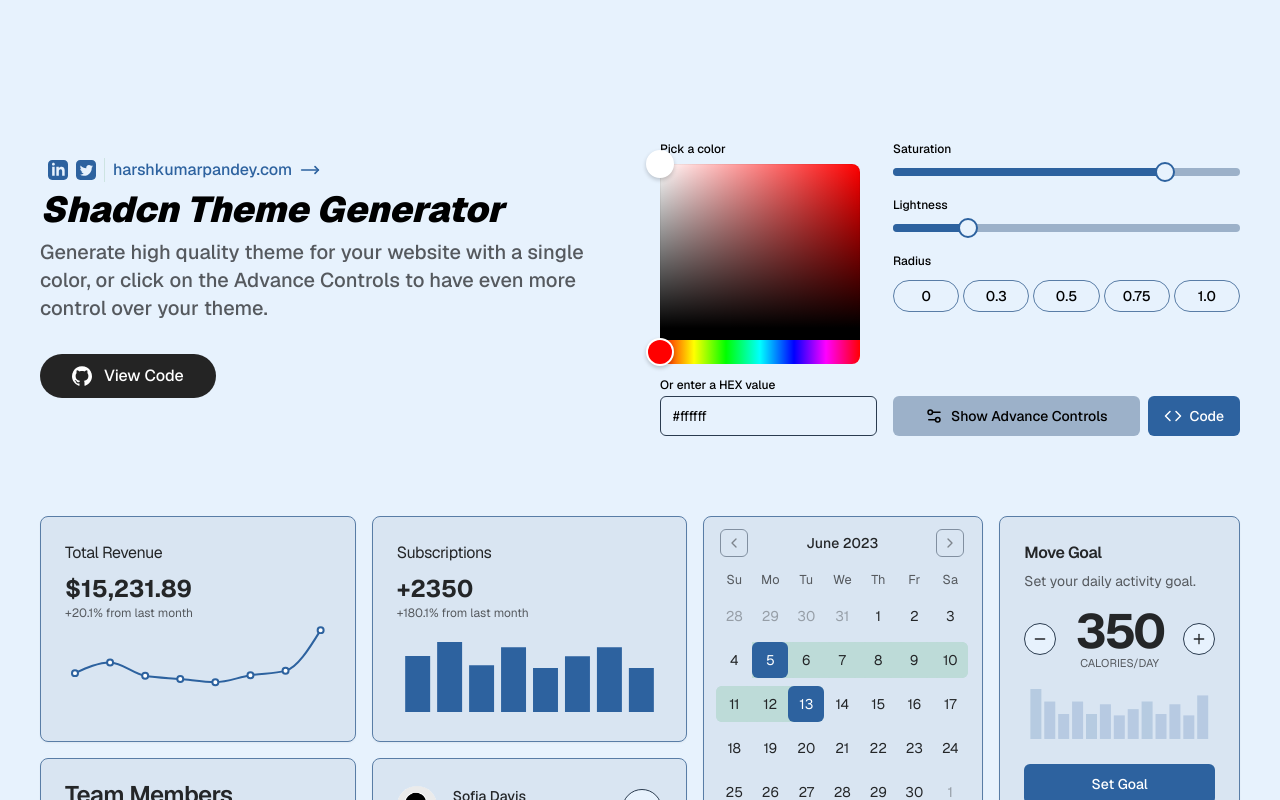
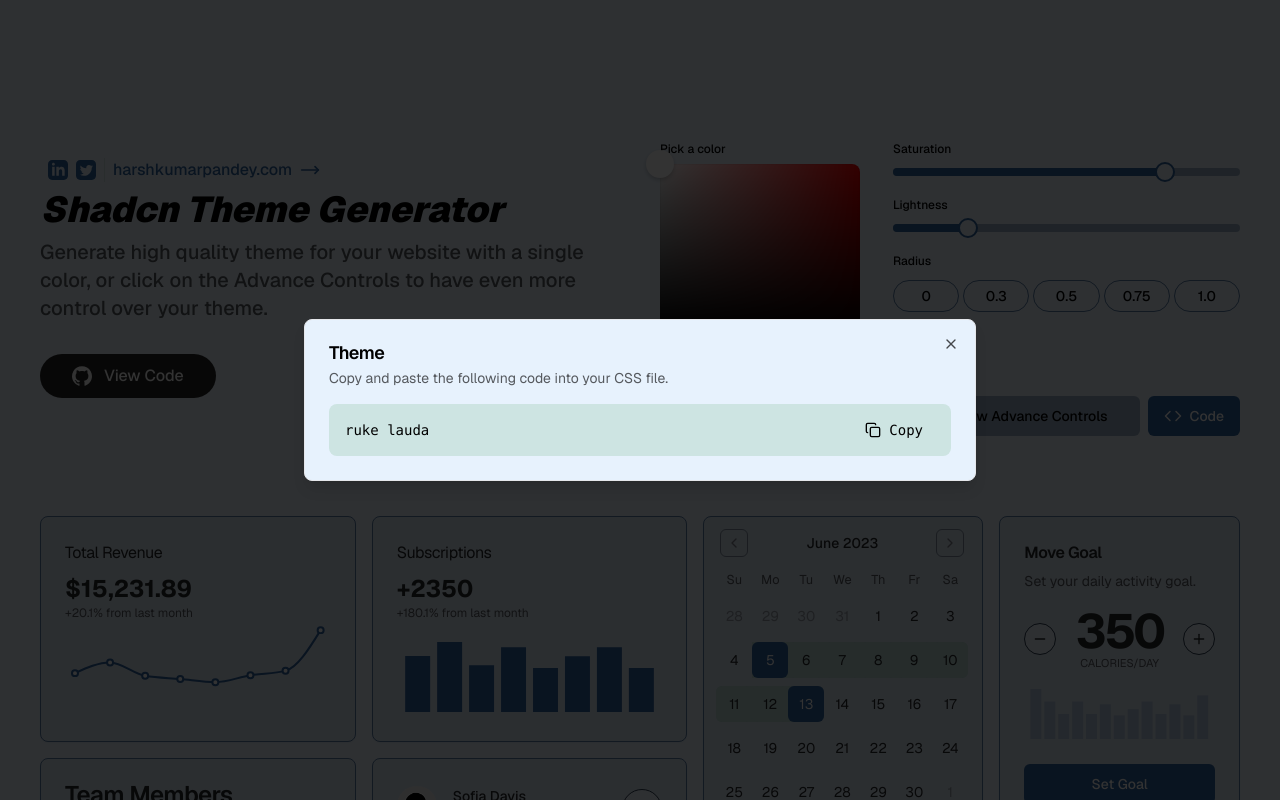
Before and after one commit to harshpandey002/shadcn-theme, a Next.js app: page / in a window 1280 px wide. Both pictures are taken after a click on the button "Code". Shown: the top 800 px of the page. Built offline with nearby package versions, Linux system fonts and the light colour scheme.

Commit message:
Code Modal

```diff
--- a/src/components/AdvanceControls.tsx
+++ b/src/components/AdvanceControls.tsx
@@ -15,9 +15,13 @@ import {
   CardHeader,
   CardTitle,
 } from './ui/card';
-import { Code, FileJson } from 'lucide-react';
+import { Code } from 'lucide-react';
 
-export default function AdvanceControls() {
+export default function AdvanceControls({
+  onOpenCode,
+}: {
+  onOpenCode: () => void;
+}) {
   const { handleAdvControls } = useThemeGenerator();
   const theme = useAtomValue(themeAtom);
 
@@ -31,7 +35,7 @@ export default function AdvanceControls() {
           </CardDescription>
         </div>
 
-        <Button onClick={undefined} className="w-max flex items-center gap-2">
+        <Button onClick={onOpenCode} className="w-max flex items-center gap-2">
           <Code size={18} />
           Code
         </Button>
--- a/src/components/BasicControls.tsx
+++ b/src/components/BasicControls.tsx
@@ -15,9 +15,11 @@ import { Dispatch, SetStateAction } from 'react';
 export default function BasicControls({
   showAdvControls,
   setShowAdvControls,
+  onOpenCode,
 }: {
   showAdvControls: boolean;
   setShowAdvControls: Dispatch<SetStateAction<boolean>>;
+  onOpenCode: () => void;
 }) {
   const {
     applyTheme,
@@ -119,7 +121,9 @@ export default function BasicControls({
             {showAdvControls ? 'Hide ' : 'Show '}
             Advance Controls
           </Button>
-          <Button onClick={undefined} className="w-max flex items-center gap-2">
+          <Button
+            onClick={onOpenCode}
+            className="w-max flex items-center gap-2">
             <Code size={18} />
             Code
           </Button>
--- /dev/null
+++ b/src/components/CopyCode.tsx
@@ -0,0 +1,65 @@
+import { useEffect, useState } from 'react';
+import { Button } from './ui/button';
+import {
+  Dialog,
+  DialogContent,
+  DialogDescription,
+  DialogHeader,
+  DialogTitle,
+  DialogTrigger,
+} from './ui/dialog';
+import { CheckIcon, CopyIcon } from 'lucide-react';
+import { cn } from '@/lib/utils';
+
+export default function CopyCode({
+  show,
+  onClose,
+}: {
+  show: boolean;
+  onClose: () => void;
+}) {
+  const [hasCopied, setHasCopied] = useState(false);
+
+  useEffect(() => {
+    setTimeout(() => {
+      setHasCopied(false);
+    }, 2000);
+  }, [hasCopied]);
+
+  const handleClose = (open: boolean) => {
+    if (!open) {
+      onClose();
+      setHasCopied(false);
+    }
+  };
+
+  return (
+    <Dialog open={show} onOpenChange={handleClose}>
+      <DialogContent className="max-w-2xl outline-none">
+        <DialogHeader>
+          <DialogTitle>Theme</DialogTitle>
+          <DialogDescription>
+            Copy and paste the following code into your CSS file.
+          </DialogDescription>
+        </DialogHeader>
+        <pre className="text-sm p-4 bg-muted rounded-lg relative">
+          <Button
+            size="sm"
+            variant="ghost"
+            onClick={() => {
+              setHasCopied(true);
+            }}
+            className="absolute right-4 top-2">
+            {hasCopied ? (
+              <CheckIcon className="mr-2 h-4 w-4" />
+            ) : (
+              <CopyIcon className="mr-2 h-4 w-4" />
+            )}
+            Copy
+          </Button>
+          ruke lauda
+        </pre>
+      </DialogContent>
+    </Dialog>
+  );
+}
--- a/src/components/Hero.tsx
+++ b/src/components/Hero.tsx
@@ -5,9 +5,15 @@ import { MoveRight } from 'lucide-react';
 import Link from 'next/link';
 import { useState } from 'react';
 import AdvanceControls from './AdvanceControls';
+import CopyCode from './CopyCode';
 
 export default function Hero() {
   const [showAdvControls, setShowAdvControls] = useState(false);
+  const [showCode, setShowCode] = useState(false);
+
+  const onOpenCode = () => {
+    setShowCode(true);
+  };
 
   return (
     <div className="w-full grid grid-cols-4 gap-10 py-20">
@@ -48,13 +54,15 @@ export default function Hero() {
         <BasicControls
           showAdvControls={showAdvControls}
           setShowAdvControls={setShowAdvControls}
+          onOpenCode={onOpenCode}
         />
       </div>
       {showAdvControls ? (
         <div className="col-span-4">
-          <AdvanceControls />
+          <AdvanceControls onOpenCode={onOpenCode} />
         </div>
       ) : null}
+      <CopyCode show={showCode} onClose={() => setShowCode(false)} />
     </div>
   );
 }
```
